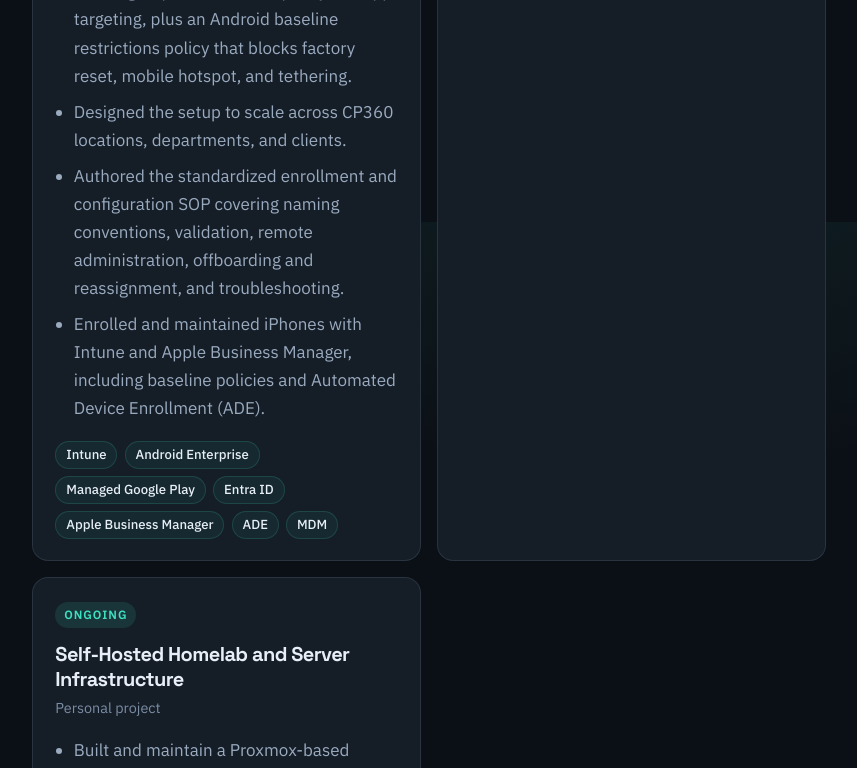
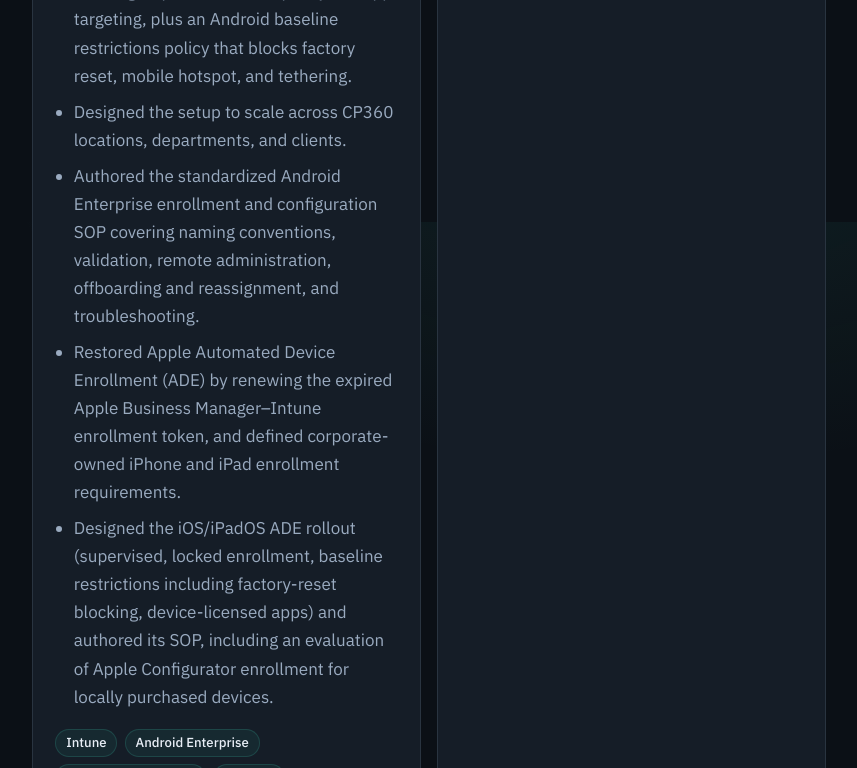
Before and after one commit to Zylumx/zylumx.github.io, a plain HTML site: page index.html in a window 1280 px wide. Shown: the part 3778-4546 px from the top of the page, without its empty margins (374-1231 px from the left). Drawn offline with Linux system fonts and the light colour scheme.

Commit message:
Revise the ContactPoint mobile project with the iOS ADE rollout.
Replace the iPhone maintenance bullet with the token renewal and iOS/iPadOS ADE SOP, and match the experience line.

Co-authored-by: Zylumx <Zylumx@users.noreply.github.com>

```diff
--- a/index.html
+++ b/index.html
@@ -170,7 +170,7 @@
               <li>Provide hands-on support for Windows workstations, peripherals, software, user access, and network connectivity in a high-volume environment.</li>
               <li>Troubleshoot Microsoft cloud services including Intune, Entra ID, Exchange, MFA, licensing, and account-access issues.</li>
               <li>Built the Microsoft Intune integration from the ground up using Windows Autopilot v2, improving device visibility and simplifying endpoint provisioning and oversight.</li>
-              <li>Built Android Enterprise enrollment in Microsoft Intune for corporate-owned dedicated devices and managed iPhones through Apple Business Manager with ADE, and authored the enrollment and configuration SOP.</li>
+              <li>Built Android Enterprise enrollment in Microsoft Intune for corporate-owned dedicated devices, restored Apple ADE by renewing the Apple Business Manager enrollment token, and authored the Android and iOS/iPadOS enrollment SOPs.</li>
               <li>Join workstations to the Active Directory domain and create and manage Group Policy Objects, including password policies, using ADUC and Group Policy Management.</li>
               <li>Use MDT task sequences for endpoint imaging and PDQ Deploy/Inventory for software deployment, asset visibility, and device management.</li>
               <li>Document technical resolutions, coordinate escalations, and apply practical hardware and operating-system knowledge to restore service quickly.</li>
@@ -234,8 +234,9 @@
               <li>Configured a corporate-owned dedicated device enrollment profile with QR-code enrollment and no Shared Device Mode or user affinity, so devices need no individual employee accounts.</li>
               <li>Created a Microsoft Entra ID dynamic device group for automatic policy and app targeting, plus an Android baseline restrictions policy that blocks factory reset, mobile hotspot, and tethering.</li>
               <li>Designed the setup to scale across CP360 locations, departments, and clients.</li>
-              <li>Authored the standardized enrollment and configuration SOP covering naming conventions, validation, remote administration, offboarding and reassignment, and troubleshooting.</li>
-              <li>Enrolled and maintained iPhones with Intune and Apple Business Manager, including baseline policies and Automated Device Enrollment (ADE).</li>
+              <li>Authored the standardized Android Enterprise enrollment and configuration SOP covering naming conventions, validation, remote administration, offboarding and reassignment, and troubleshooting.</li>
+              <li>Restored Apple Automated Device Enrollment (ADE) by renewing the expired Apple Business Manager–Intune enrollment token, and defined corporate-owned iPhone and iPad enrollment requirements.</li>
+              <li>Designed the iOS/iPadOS ADE rollout (supervised, locked enrollment, baseline restrictions including factory-reset blocking, device-licensed apps) and authored its SOP, including an evaluation of Apple Configurator enrollment for locally purchased devices.</li>
             </ul>
             <ul class="project-tags" aria-label="Technologies">
               <li>Intune</li>
@@ -244,6 +245,7 @@
               <li>Entra ID</li>
               <li>Apple Business Manager</li>
               <li>ADE</li>
+              <li>iOS/iPadOS</li>
               <li>MDM</li>
             </ul>
           </article>
```
